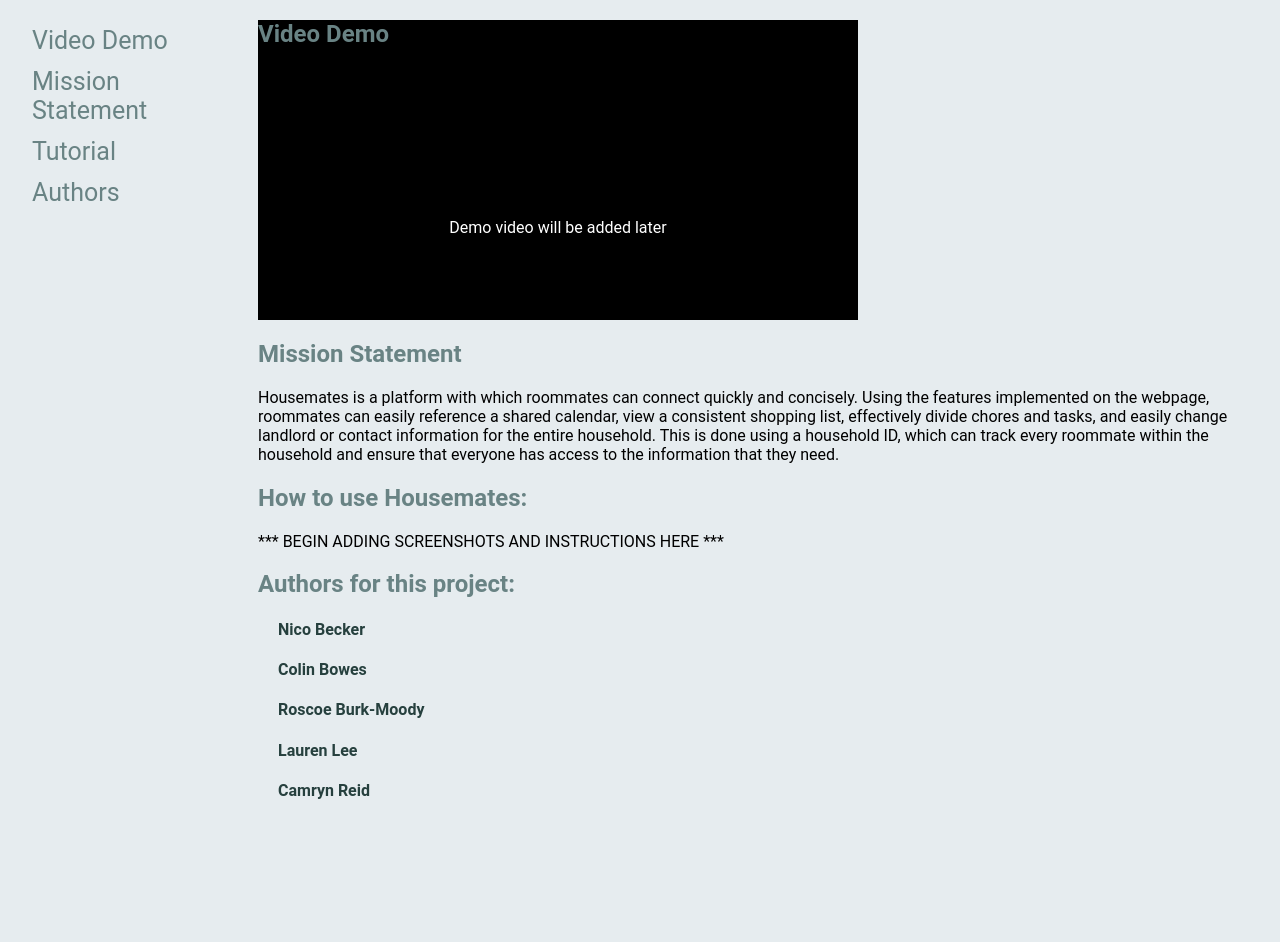
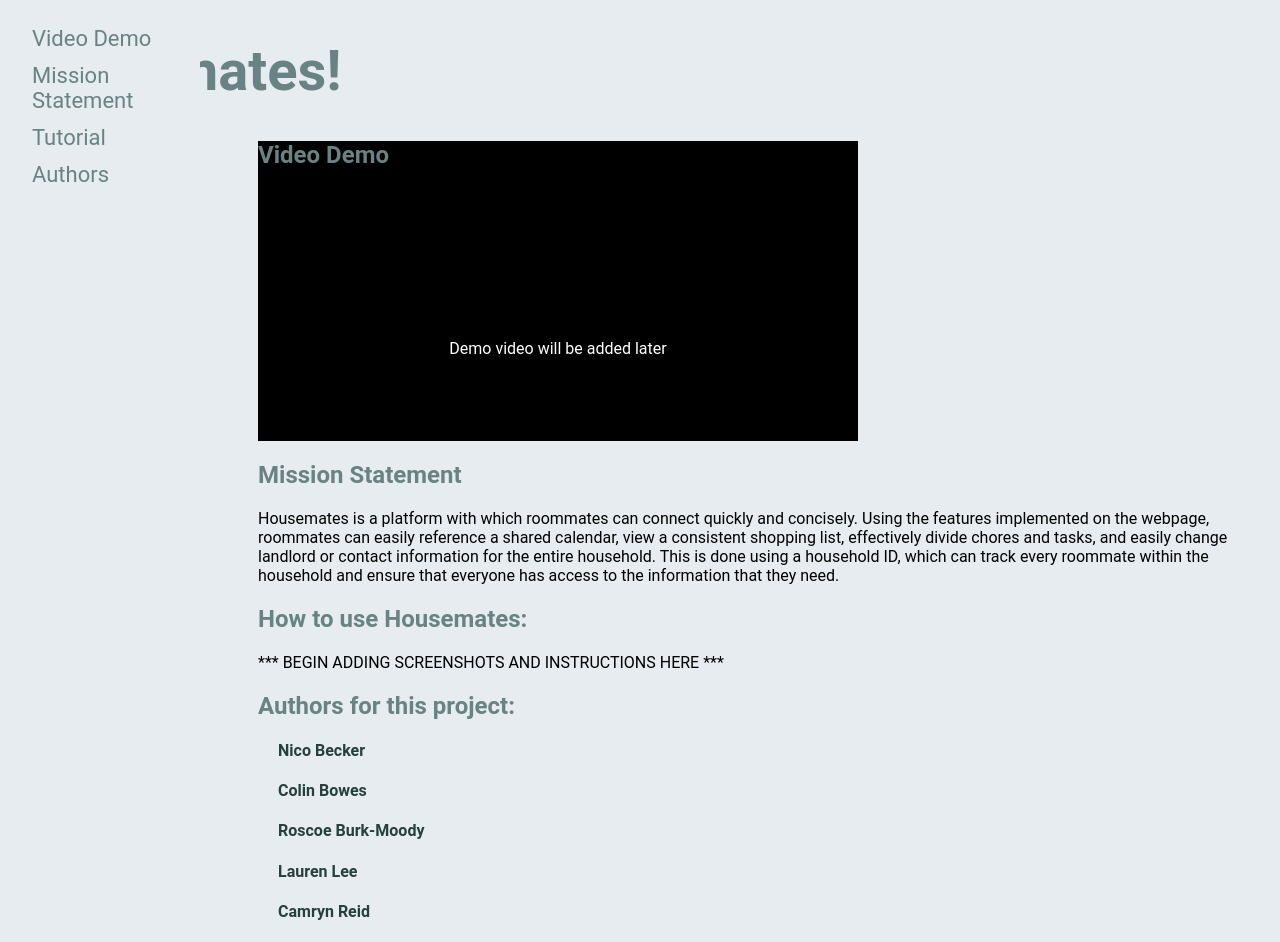
Before and after one commit to DaRosc/Housemates-Demo, a plain HTML site: page index.html in a window 1280 px wide. Before the commit the page ends 821 px from the top, so only its background shows below. Drawn offline with Linux system fonts and the light colour scheme.

Commit message:
update title css
add title and styling, adjust font sizes and families

```diff
--- a/index.html
+++ b/index.html
@@ -6,6 +6,12 @@
 	body {
 		font-family: "Roboto", sans-serif;
 		background-color: #E6ECEF;
+	}
+
+	.title {
+		color: #698384;
+		font-size: 28px;
+		font-family: "Roboto", sans-serif;
 	}
 
 	.sidenav {
@@ -23,10 +29,11 @@ body {
 	.sidenav a {
 		padding: 6px 6px 6px 32px;
 	    	text-decoration: none;
-    font-size: 25px;
+	    	font-size: 22px;
 	    	background-color: #E6ECEF;
 	    	color: #698384;
 		display: block;
+		font-family: "Roboto", sans-serif;
 	}
 
 	.sidenav a:hover {
@@ -83,12 +90,14 @@ body {
 </style>
 </head>
 <body>
-
 	<div class="sidenav">
 	    <a href=#demo>Video Demo</a>
 	    <a href=#mission>Mission Statement</a>
 	    <a href=#tutorial>Tutorial</a>
 	    <a href=#author>Authors</a>
+	</div>
+	<div class="title">
+		<h1>Housemates!</h1>
 	</div>
 
 	<section id="demo">
```
Lines whose indentation alone changed are shown as unchanged.
